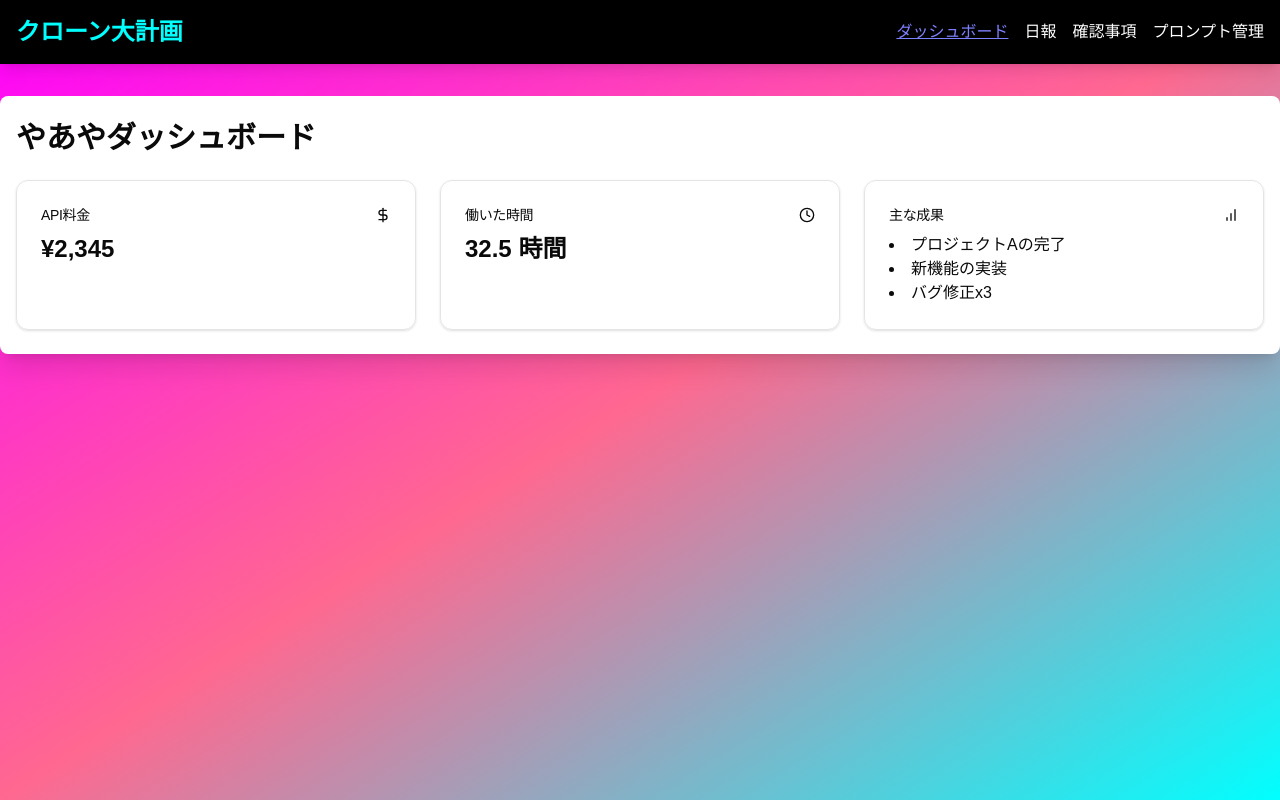
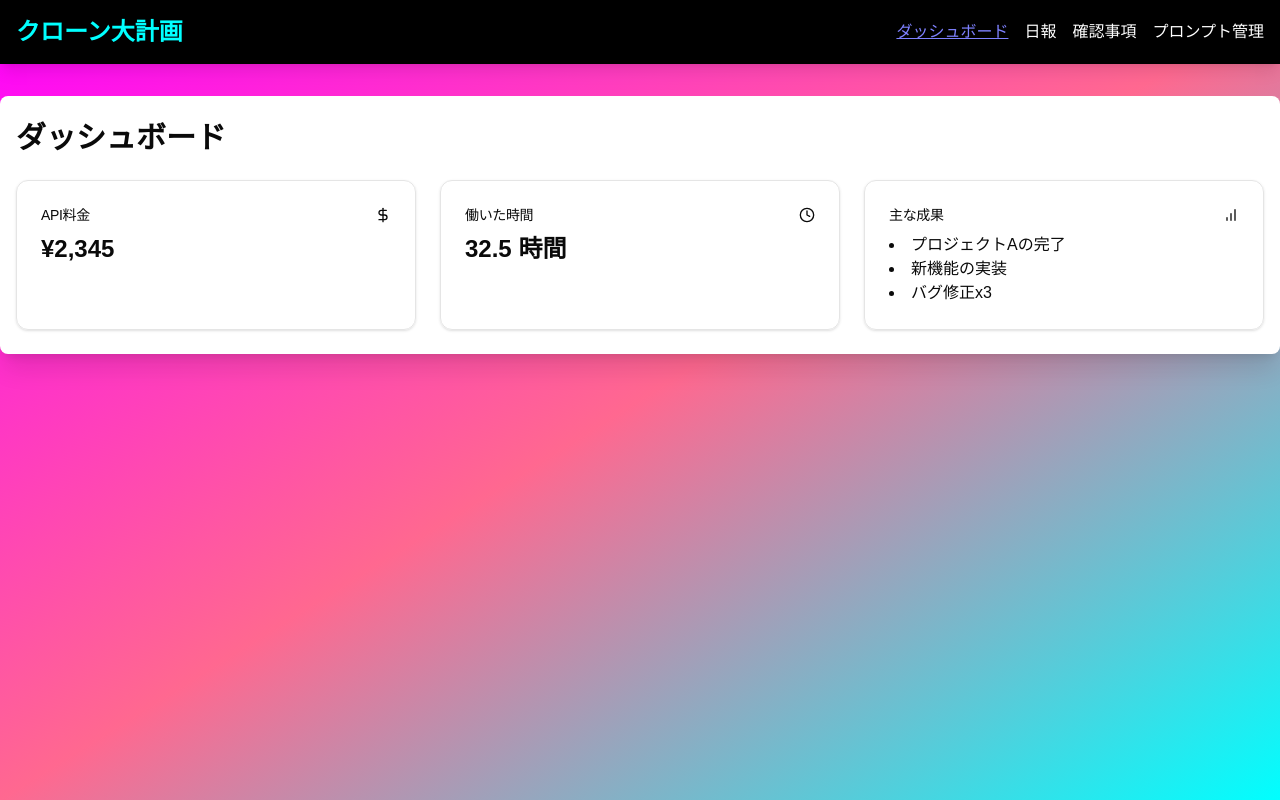
Before and after one commit to akiRuby/secretary, a Next.js app: page / in a window 1280 px wide. Built offline with nearby package versions, Linux system fonts and the light colour scheme.

Commit message:
修正済み

```diff
--- a/pages/index.js
+++ b/pages/index.js
@@ -5,7 +5,7 @@ import { BarChart, Clock, DollarSign } from "lucide-react"
 export default function Dashboard() {
   return (
     <Layout>
-      <h1 className="text-3xl font-bold mb-6">やあやダッシュボード</h1>
+      <h1 className="text-3xl font-bold mb-6">ダッシュボード</h1>
       <div className="grid grid-cols-1 md:grid-cols-3 gap-6">
         <Card>
           <CardHeader className="flex flex-row items-center justify-between space-y-0 pb-2">
```
